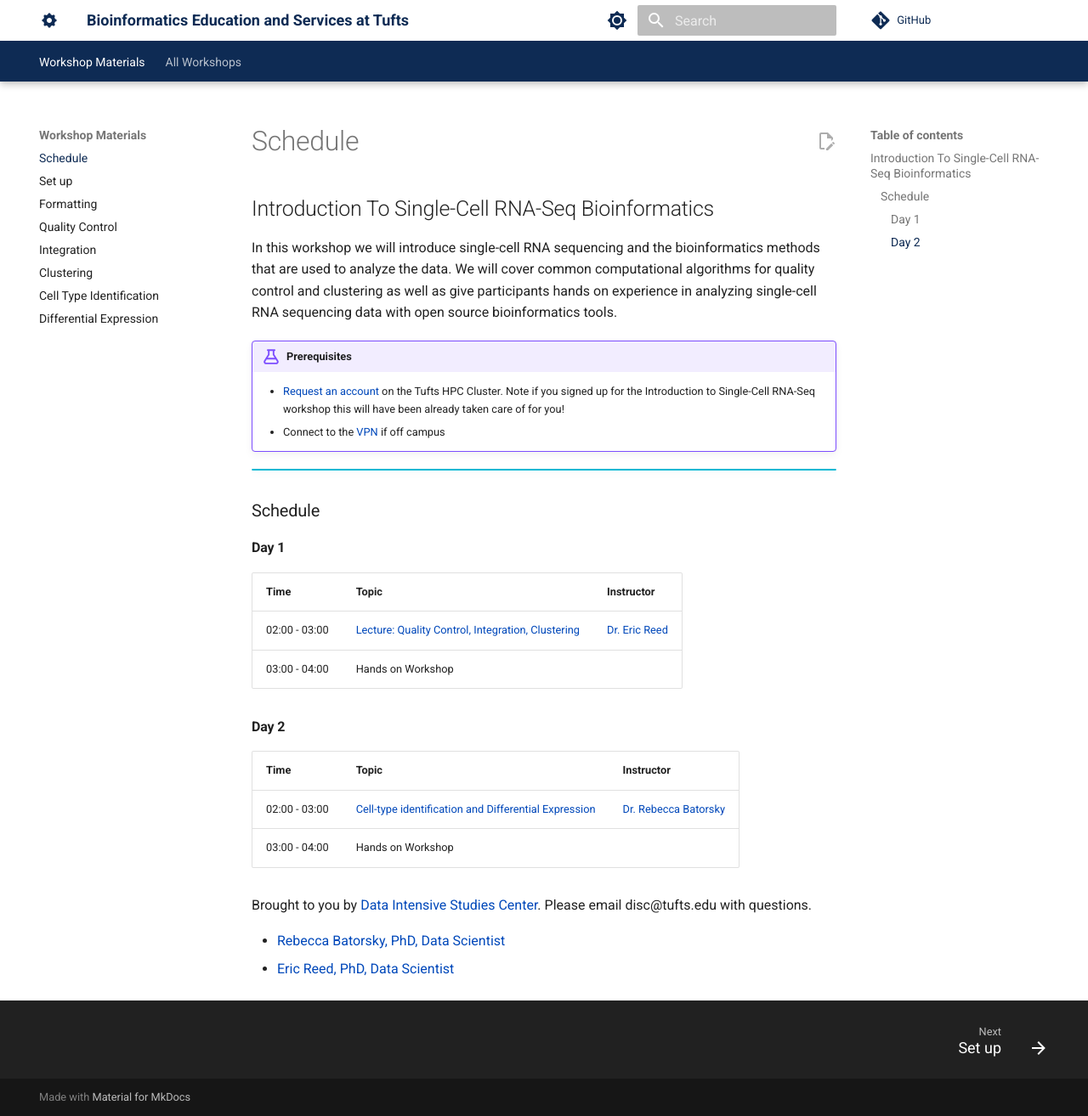
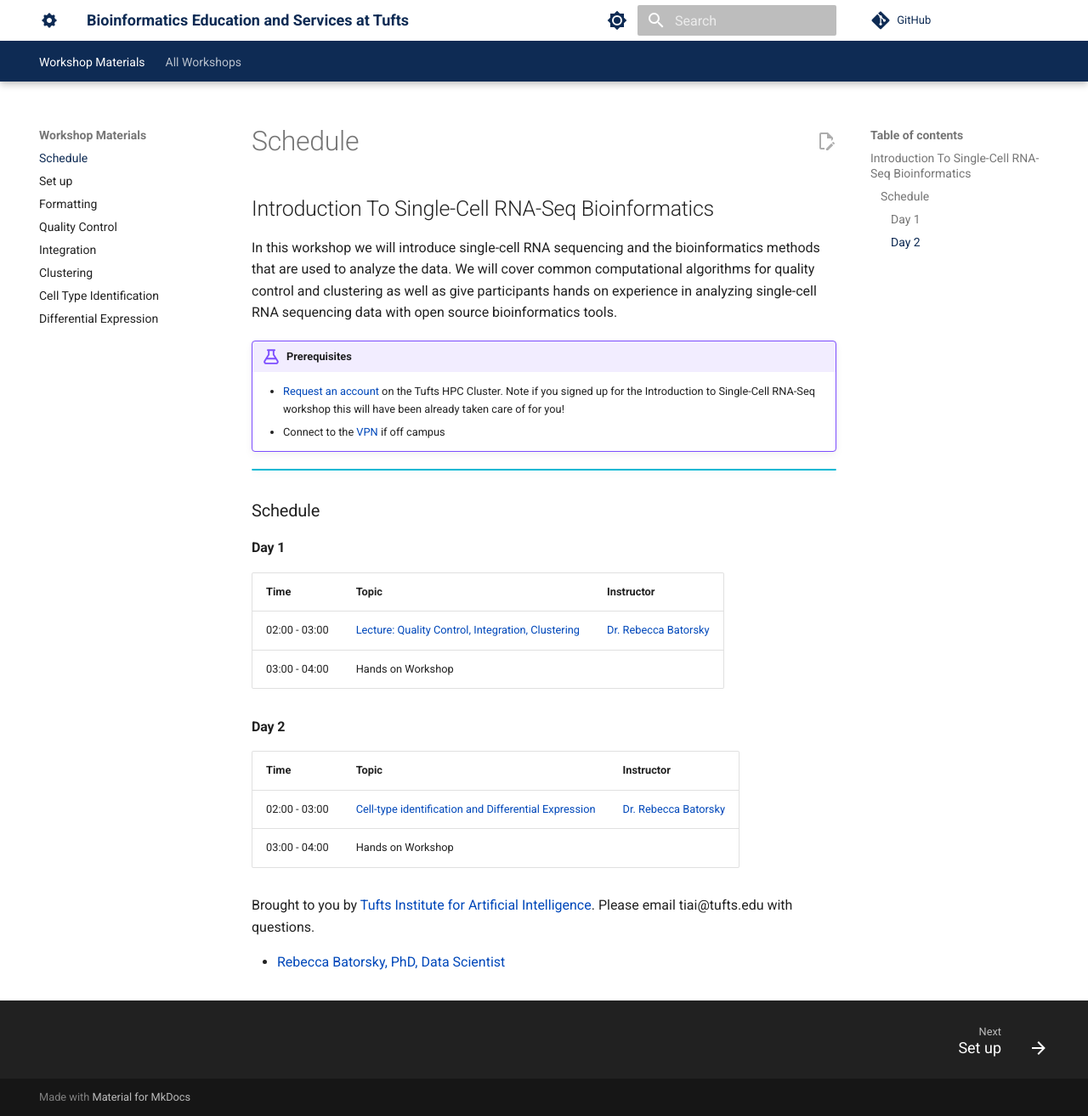
Before and after one commit to best-tufts/intro_to_single_cell_rnaseq, an MkDocs documentation site: the page built from docs/intro_to_single_cell_rnaseq/00_background.md, in a window 1280 px wide and 1314 px high. Shown: the whole window at 85% size. Built offline with MkDocs 1.6.1 and Material for MkDocs 9.7.7, drawn with Linux system fonts in a browser that asks for light colours; comment, search, counter and statistics services are not loaded.

Commit message:
Update 00_background.md
removed references to disc; removed eric reed as instructor.

```diff
--- a/docs/intro_to_single_cell_rnaseq/00_background.md
+++ b/docs/intro_to_single_cell_rnaseq/00_background.md
@@ -15,7 +15,7 @@ In this workshop we will introduce single-cell RNA sequencing and the bioinform
 
 | Time |  Topic  | Instructor |
 |-----------|----------|--------|
-| 02:00 - 03:00 | [Lecture: Quality Control, Integration, Clustering](slides/day1.pdf) | [Dr. Eric Reed](https://disc.tufts.edu/eric-reed) |
+| 02:00 - 03:00 | [Lecture: Quality Control, Integration, Clustering](slides/day1.pdf) | [Dr. Rebecca Batorsky](https://disc.tufts.edu/people/rebecca-batorsky) |
 | 03:00 - 04:00 | Hands on Workshop |  |
 
 #### Day 2
@@ -26,7 +26,6 @@ In this workshop we will introduce single-cell RNA sequencing and the bioinform
 | 03:00 - 04:00 | Hands on Workshop | |
 
 
-Brought to you by [Data Intensive Studies Center](https://disc.tufts.edu/). Please email disc@tufts.edu with questions.
+Brought to you by [Tufts Institute for Artificial Intelligence](https://ai.tufts.edu/). Please email tiai@tufts.edu with questions.
 
 - [Rebecca Batorsky, PhD, Data Scientist](https://disc.tufts.edu/people/rebecca-batorsky)
-- [Eric Reed, PhD, Data Scientist](https://disc.tufts.edu/eric-reed)
```
